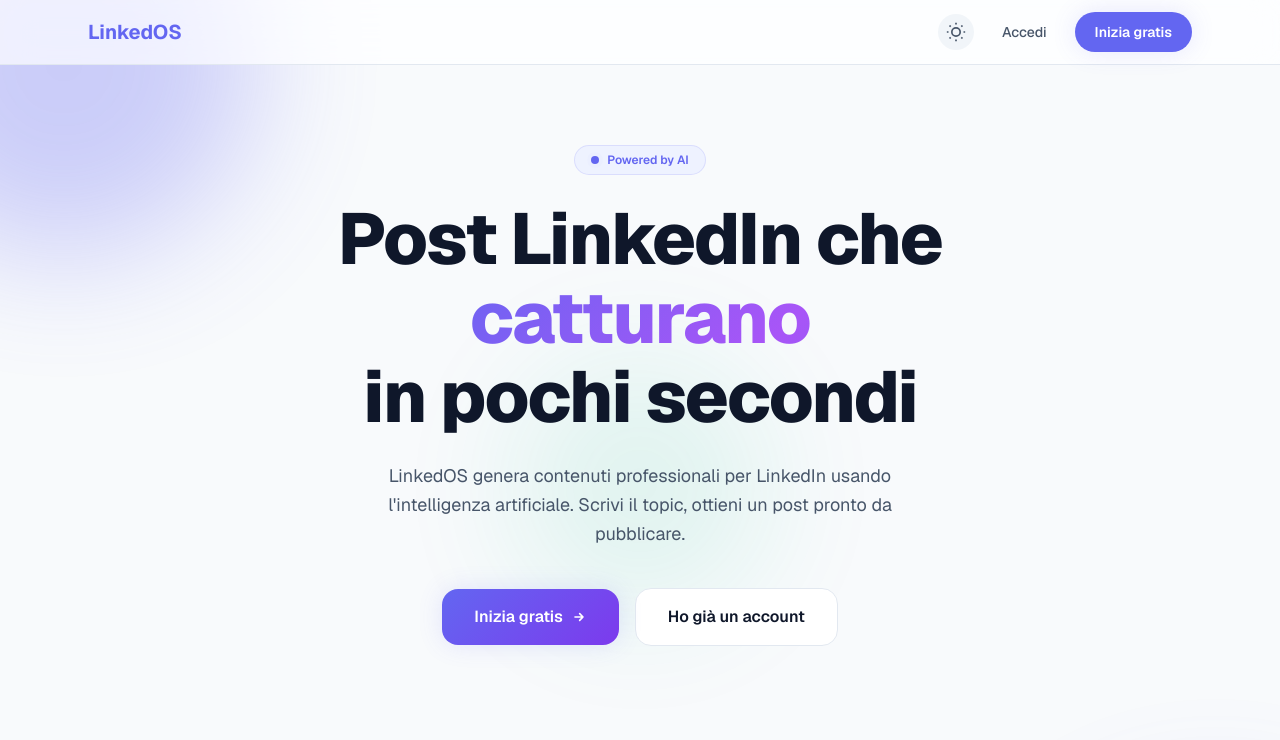
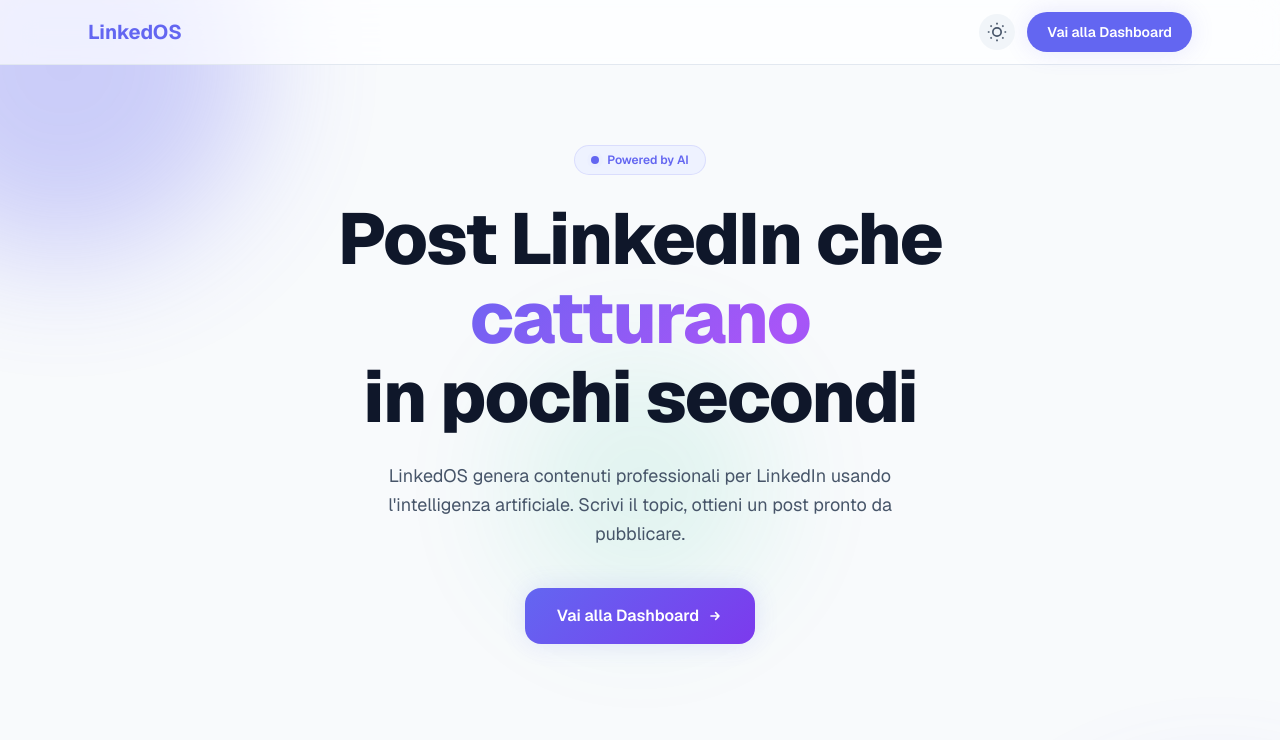
Before and after one commit to alessandroferri01/frontend-linkedos, a Next.js app: page / in a window 1280 px wide. Shown: the top 740 px of the page. Built offline with nearby package versions, Linux system fonts and the light colour scheme; sample sign-in values are in the browser's storage.

Commit message:
feat: implement user authentication and error handling improvements

```diff
--- a/src/app/page.tsx
+++ b/src/app/page.tsx
@@ -1,7 +1,26 @@
+'use client';
+
 import Link from 'next/link';
+import { useSyncExternalStore } from 'react';
 import { ThemeToggle } from '@/components/ui/theme-toggle';
 
+function getTokenSnapshot() {
+  return localStorage.getItem('token');
+}
+
+function getServerSnapshot() {
+  return null;
+}
+
+function subscribeToStorage(callback: () => void) {
+  window.addEventListener('storage', callback);
+  return () => window.removeEventListener('storage', callback);
+}
+
 export default function Home() {
+  const token = useSyncExternalStore(subscribeToStorage, getTokenSnapshot, getServerSnapshot);
+  const isLoggedIn = !!token;
+
   return (
     <div
       className="relative flex min-h-screen flex-col overflow-hidden"
@@ -31,6 +50,16 @@
           </span>
           <div className="flex items-center gap-3">
             <ThemeToggle />
+            {isLoggedIn ? (
+              <Link
+                href="/dashboard"
+                className="rounded-xl px-5 py-2.5 text-sm font-semibold text-white transition-all duration-200 hover:scale-105 hover:shadow-lg active:scale-95"
+                style={{ background: 'var(--accent)', boxShadow: 'var(--shadow-glow)' }}
+              >
+                Vai alla Dashboard
+              </Link>
+            ) : (
+              <>
                 <Link
                   href="/login"
                   className="rounded-xl px-4 py-2 text-sm font-medium transition-all duration-200 hover:scale-105 active:scale-95"
@@ -45,6 +74,8 @@
                 >
                   Inizia gratis
                 </Link>
+              </>
+            )}
           </div>
         </div>
       </nav>
@@ -100,6 +131,22 @@
           </p>
 
           <div className="stagger-2 animate-fade-in-up mt-10 flex flex-col items-center gap-4 sm:flex-row sm:justify-center">
+            {isLoggedIn ? (
+              <Link
+                href="/dashboard"
+                className="group relative inline-flex items-center gap-2 rounded-2xl px-8 py-4 text-base font-semibold text-white transition-all duration-300 hover:scale-105 hover:shadow-xl active:scale-95"
+                style={{
+                  background: 'linear-gradient(135deg, var(--accent), #7c3aed)',
+                  boxShadow: 'var(--shadow-glow)',
+                }}
+              >
+                Vai alla Dashboard
+                <svg className="h-4 w-4 transition-transform duration-300 group-hover:translate-x-1" fill="none" viewBox="0 0 24 24" stroke="currentColor" strokeWidth={2.5}>
+                  <path strokeLinecap="round" strokeLinejoin="round" d="M13 7l5 5m0 0l-5 5m5-5H6" />
+                </svg>
+              </Link>
+            ) : (
+              <>
                 <Link
                   href="/register"
                   className="group relative inline-flex items-center gap-2 rounded-2xl px-8 py-4 text-base font-semibold text-white transition-all duration-300 hover:scale-105 hover:shadow-xl active:scale-95"
@@ -124,6 +171,8 @@
                 >
                   Ho già un account
                 </Link>
+              </>
+            )}
           </div>
         </div>
 
--- a/src/lib/api.ts
+++ b/src/lib/api.ts
@@ -2,9 +2,36 @@
 
 const API_BASE = process.env.NEXT_PUBLIC_API_URL || 'http://localhost:4000/api';
 
+const ERROR_MESSAGES: Record<string, string> = {
+  INVALID_CREDENTIALS: 'Email o password non corretti',
+  EMAIL_EXISTS: 'Questa email è già registrata',
+  UNAUTHORIZED: 'Accesso non autorizzato',
+  USER_NOT_FOUND: 'Utente non trovato',
+  FORBIDDEN: 'Non hai i permessi per questa operazione',
+  NOT_FOUND: 'Risorsa non trovata',
+  BAD_REQUEST: 'Richiesta non valida',
+  NO_CREDITS: 'Crediti esauriti. Passa al piano Pro per continuare',
+  TOO_MANY_REQUESTS: 'Troppe richieste. Riprova tra qualche minuto',
+  VALIDATION_ERROR: 'Dati inseriti non validi',
+  INTERNAL_ERROR: 'Errore del server. Riprova più tardi',
+  CONFLICT: 'Operazione in conflitto. Riprova',
+};
+
 function getToken(): string | null {
   if (typeof window === 'undefined') return null;
   return localStorage.getItem('token');
+}
+
+function getErrorMessage(error: { message: string; code: string } | null, status: number): string {
+  if (error?.code && ERROR_MESSAGES[error.code]) {
+    return ERROR_MESSAGES[error.code];
+  }
+  if (error?.message) {
+    return error.message;
+  }
+  if (status === 429) return ERROR_MESSAGES.TOO_MANY_REQUESTS;
+  if (status >= 500) return ERROR_MESSAGES.INTERNAL_ERROR;
+  return `Errore imprevisto (${status})`;
 }
 
 async function request<T>(
@@ -27,7 +54,9 @@
     headers,
   });
 
-  if (res.status === 401) {
+  // On 401, redirect to login ONLY for non-auth endpoints
+  const isAuthEndpoint = endpoint.startsWith('/auth/login') || endpoint.startsWith('/auth/register');
+  if (res.status === 401 && !isAuthEndpoint) {
     localStorage.removeItem('token');
     window.location.href = '/login';
     throw new Error('Sessione scaduta');
@@ -36,7 +65,7 @@
   const json: ApiResponse<T> = await res.json();
 
   if (!res.ok || !json.success) {
-    throw new Error(json.error || `Errore ${res.status}`);
+    throw new Error(getErrorMessage(json.error, res.status));
   }
 
   return json.data;
--- a/src/lib/validations.ts
+++ b/src/lib/validations.ts
@@ -2,13 +2,13 @@
 
 export const loginSchema = z.object({
   email: z.string().email('Email non valida'),
-  password: z.string().min(6, 'La password deve avere almeno 6 caratteri'),
+  password: z.string().min(8, 'La password deve avere almeno 8 caratteri'),
 });
 
 export const registerSchema = z.object({
   email: z.string().email('Email non valida'),
-  password: z.string().min(6, 'La password deve avere almeno 6 caratteri'),
-  confirmPassword: z.string().min(6, 'Conferma la password'),
+  password: z.string().min(8, 'La password deve avere almeno 8 caratteri'),
+  confirmPassword: z.string().min(8, 'Conferma la password'),
 }).refine((data) => data.password === data.confirmPassword, {
   message: 'Le password non coincidono',
   path: ['confirmPassword'],
--- a/src/types/index.ts
+++ b/src/types/index.ts
@@ -37,7 +37,7 @@
 export interface ApiResponse<T> {
   success: boolean;
   data: T;
-  error: string | null;
+  error: { message: string; code: string } | null;
 }
 
 export interface Pagination {
```
Lines whose indentation alone changed are shown as unchanged.
